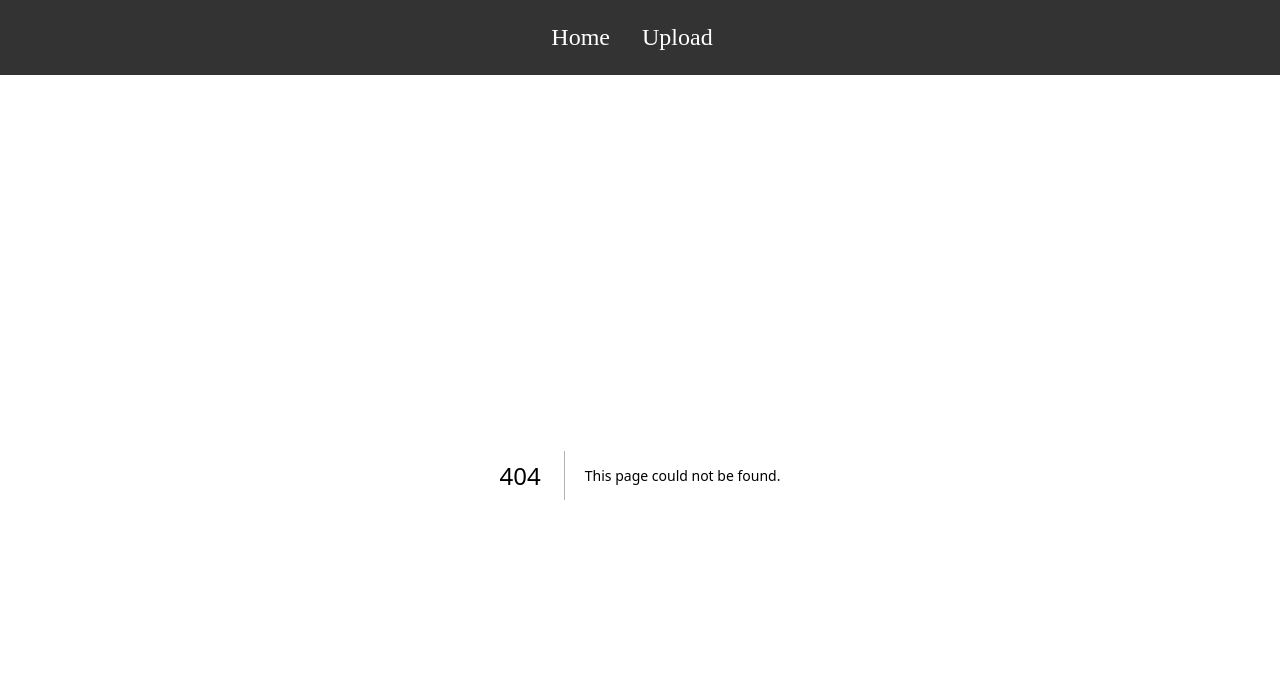
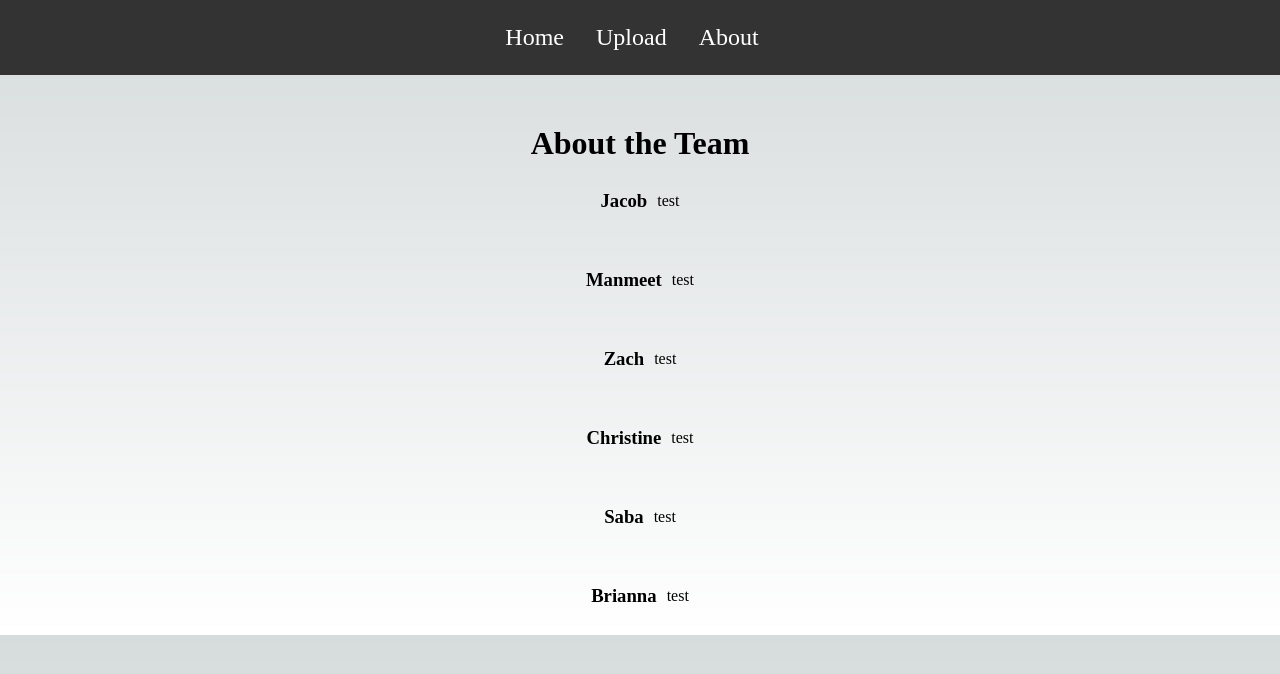
Before and after one commit to jgil325/AI-Audio-Interface, a Next.js app: page /About in a window 1280 px wide. Before the commit this address had no page. Shown: the top 674 px of the page. Built offline with nearby package versions, Linux system fonts and the light colour scheme.

Commit message:
About page (#1)
* added about.tsx and basic setup

* added person component that will be used multiple times on the about page

* added About to navbar and added placeholder persons in about page

* added about page with team placeholders

```diff
--- a/src/components/Navbar.tsx
+++ b/src/components/Navbar.tsx
@@ -35,6 +35,9 @@ const Navbar: React.FC<Props> = () => {
   const handleUploadClick = () => {
     router.push("/Upload");
   };
+  const handleAboutClick = () => {
+    router.push("/About");
+  };
 
   return (
     <StyledNav>
@@ -44,6 +47,9 @@ const Navbar: React.FC<Props> = () => {
       <StyledLink onClick={handleUploadClick} href="/Upload">
         Upload
       </StyledLink>
+      <StyledLink onClick={handleAboutClick} href="/About">
+        About
+      </StyledLink>
     </StyledNav>
   );
 };
--- /dev/null
+++ b/src/components/Person.tsx
@@ -0,0 +1,26 @@
+import React from "react";
+import styled from "styled-components";
+
+const PersonContainer = styled.div`
+  width: 100vw;
+  height: 100vh;
+  display: flex;
+  flex-direction: row;
+  justify-content: center;
+  align-items: center;
+`;
+
+const Name = styled.h3`
+  padding-right: 10px;
+`;
+
+const Person = ({ name, info }) => {
+  return (
+    <PersonContainer>
+      <Name>{name}</Name>
+      <p>{info}</p>
+    </PersonContainer>
+  );
+};
+
+export default Person;
--- /dev/null
+++ b/src/pages/About.tsx
@@ -0,0 +1,29 @@
+import Person from "@/components/Person";
+import React from "react";
+import styled from "styled-components";
+
+const TeamContainer = styled.div`
+  width: 100vw;
+  height: 70vh;
+  display: flex;
+  flex-direction: column;
+  justify-content: center;
+  align-items: center;
+  padding-top: 50px;
+`;
+
+const About = () => {
+  return (
+    <TeamContainer>
+      <h1>About the Team</h1>
+      <Person name="Jacob" info="test"></Person>
+      <Person name="Manmeet" info="test"></Person>
+      <Person name="Zach" info="test"></Person>
+      <Person name="Christine" info="test"></Person>
+      <Person name="Saba" info="test"></Person>
+      <Person name="Brianna" info="test"></Person>
+    </TeamContainer>
+  );
+};
+
+export default About;
```
